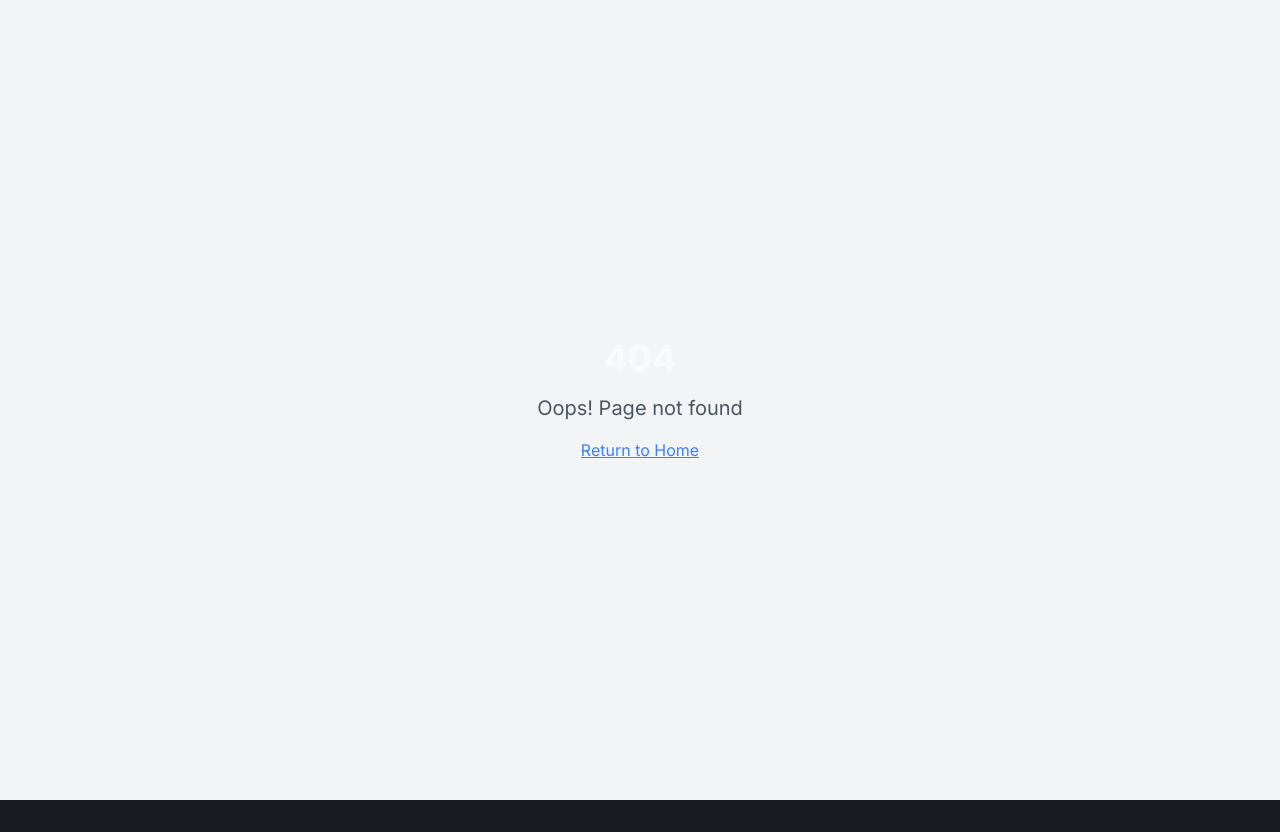
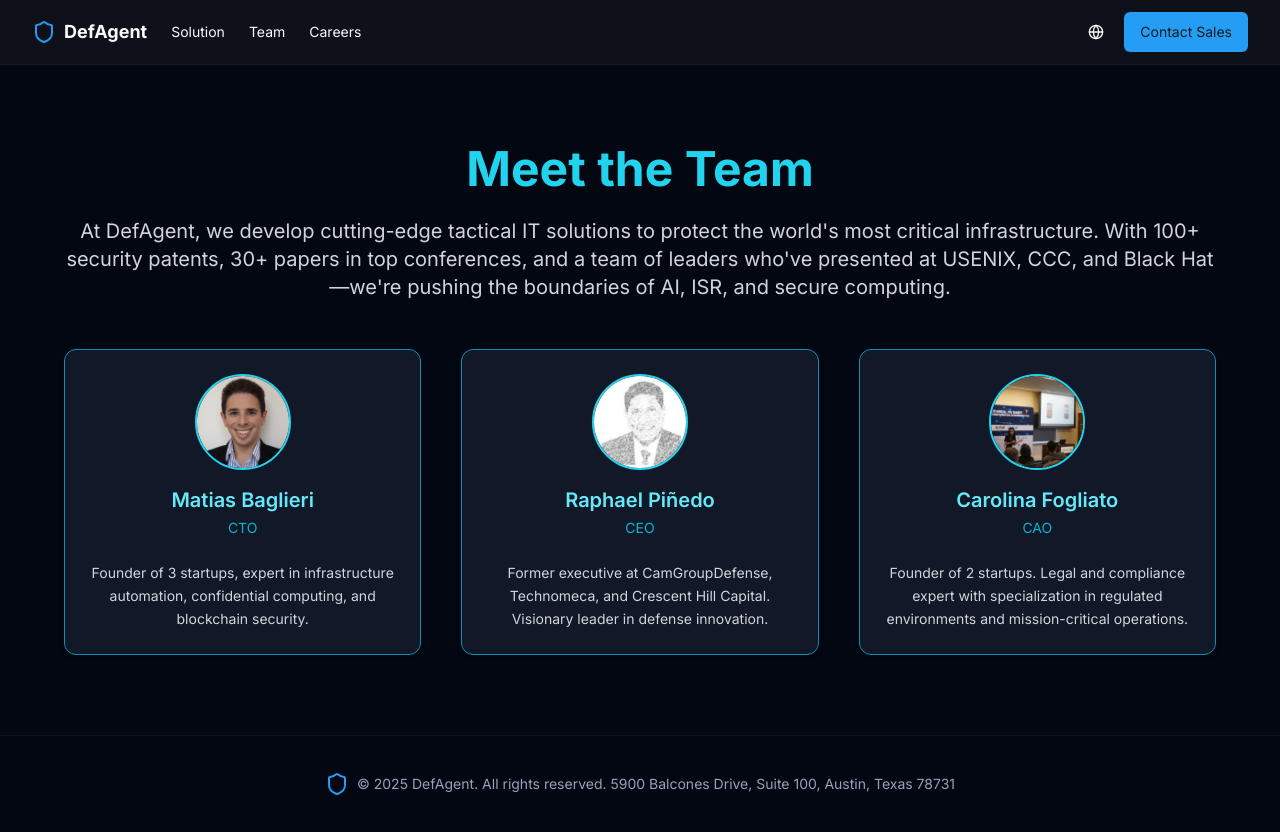
Before and after one commit to matiasbaglieri/defagent-frontend, a React (Vite) app: page /team in a window 1280 px wide. Before the commit this address had no page. Before the commit the page ends 800 px from the top, so only its background shows below. Built offline with nearby package versions, Linux system fonts and the light colour scheme.

Commit message:
add team

```diff
--- a/src/App.tsx
+++ b/src/App.tsx
@@ -6,6 +6,7 @@ import { BrowserRouter, Routes, Route } from "react-router-dom";
 import Index from "./pages/Index";
 import Solutions from "./pages/Solutions";
 import Careers from "./pages/Careers";
+import Team from "./pages/Team";
 import NotFound from "./pages/NotFound";
 
 const queryClient = new QueryClient();
@@ -20,6 +21,7 @@ const App = () => (
           <Route path="/" element={<Index />} />
           <Route path="/solutions" element={<Solutions />} />
           <Route path="/careers" element={<Careers />} />
+          <Route path="/team" element={<Team />} />
           <Route path="*" element={<NotFound />} />
         </Routes>
       </BrowserRouter>
--- a/src/components/landing/Header.tsx
+++ b/src/components/landing/Header.tsx
@@ -9,10 +9,8 @@ export const Header = () => {
   const location = useLocation();
 
   const navLinks = [
-    { id: "problem", label: t("navProblem"), href: "/#problem" },
     { id: "solution", label: t("navSolution"), href: "/solutions" },
-    { id: "demo", label: t("navDemo"), href: "/#demo" },
-    { id: "team", label: t("navTeam"), href: "/#team" },
+    { id: "team", label: t("navTeam"), href: "/team" },
     { id: "careers", label: t("navCareers"), href: "/careers" },
   ];
 
--- a/src/locales/en.ts
+++ b/src/locales/en.ts
@@ -52,7 +52,7 @@ export default {
   ctaSubtitle: "Integrate your forces with the next generation of C2 and intelligence. Get in touch to schedule a private demonstration for your unit.",
   ctaButton: "Request a Demo",
   // Footer
-  footerAllRightsReserved: "All rights reserved.",
+  footerAllRightsReserved: "All rights reserved. 5900 Balcones Drive, Suite 100, Austin, Texas 78731",
   // Solutions Page
   solutionsPageTitle: "DefAgent Tactical IT Platform",
   solutionsPageSubtitle: "Comprehensive defense solutions for modern warfare",
@@ -77,4 +77,16 @@ export default {
   careersPosition2Type: "Full-Time · Remote or Hybrid",
   careersPosition3Title: "Developer Relations Lead – Member of Founding Technical Staff",
   careersPosition3Type: "Full-Time · Remote or Hybrid",
+  // Team Page
+  teamPageTitle: "Meet the Team",
+  teamPageSubtitle: "At DefAgent, we develop cutting-edge tactical IT solutions to protect the world's most critical infrastructure. With 100+ security patents, 30+ papers in top conferences, and a team of leaders who've presented at USENIX, CCC, and Black Hat—we're pushing the boundaries of AI, ISR, and secure computing.",
+  teamMember1Name: "Matias Baglieri",
+  teamMember1Role: "CTO",
+  teamMember1Desc: "Founder of 3 startups, expert in infrastructure automation, confidential computing, and blockchain security.",
+  teamMember2Name: "Raphael Piñedo",
+  teamMember2Role: "CEO",
+  teamMember2Desc: "Former executive at CamGroupDefense, Technomeca, and Crescent Hill Capital. Visionary leader in defense innovation.",
+  teamMember3Name: "Carolina Fogliato",
+  teamMember3Role: "CAO",
+  teamMember3Desc: "Founder of 2 startups. Legal and compliance expert with specialization in regulated environments and mission-critical operations.",
 };
--- a/src/locales/es.ts
+++ b/src/locales/es.ts
@@ -41,18 +41,21 @@ export default {
   // Team
   teamTitle: "Operadores de Élite y Pioneros del Código Abierto",
   teamSubtitle: "Nuestro equipo combina una profunda experiencia operativa con talento de ingeniería de clase mundial.",
-  teamMember1Name: "CTO",
-  teamMember1Desc: "Fundador de 3 Startups, Experto en IA y Blockchain",
-  teamMember2Name: "CEO",
-  teamMember2Desc: "Ex CamGroupDefense, Technomeca, Crescent Hill Capital",
-  teamMember3Name: "CAO",
-  teamMember3Desc: "Founder 2x Startups, Legal Compliance in ForMe",
+  teamMember1Name: "Matias Baglieri",
+  teamMember1Role: "CTO",
+  teamMember1Desc: "Fundador de 3 startups, experto en automatización de infraestructura, computación confidencial y seguridad blockchain.",
+  teamMember2Name: "Raphael Piñedo",
+  teamMember2Role: "CEO",
+  teamMember2Desc: "Ex ejecutivo en CamGroupDefense, Technomeca y Crescent Hill Capital. Líder visionario en innovación de defensa.",
+  teamMember3Name: "Carolina Fogliato",
+  teamMember3Role: "CAO",
+  teamMember3Desc: "Fundadora de 2 startups. Experta legal y de cumplimiento con especialización en entornos regulados y operaciones críticas para la misión.",
   // CTA
   ctaTitle: "¿Listo para dominar el campo de batalla?",
   ctaSubtitle: "Integre sus fuerzas con la próxima generación de C2 e inteligencia. Póngase en contacto para programar una demostración privada para su unidad.",
   ctaButton: "Solicitar una Demostración",
   // Footer
-  footerAllRightsReserved: "Todos los derechos reservados.",
+  footerAllRightsReserved: " Todos los derechos reservados. 5900 Balcones Drive, Suite 100, Austin, Texas 78731",
   // Solutions Page
   solutionsPageTitle: "Plataforma Táctica IT de DefAgent",
   solutionsPageSubtitle: "Soluciones de defensa integrales para la guerra moderna",
@@ -77,4 +80,7 @@ export default {
   careersPosition2Type: "Tiempo Completo · Remoto o Híbrido",
   careersPosition3Title: "Líder de Relaciones con Desarrolladores – Miembro del Personal Técnico Fundador",
   careersPosition3Type: "Tiempo Completo · Remoto o Híbrido",
+  // Team Page
+  teamPageTitle: "Conoce al Equipo",
+  teamPageSubtitle: "En DefAgent, desarrollamos soluciones IT tácticas de vanguardia para proteger la infraestructura más crítica del mundo. Con más de 100 patentes de seguridad, más de 30 artículos en conferencias de primer nivel, y un equipo de líderes que han presentado en USENIX, CCC y Black Hat, estamos empujando los límites de la IA, ISR y la computación segura.",
 };
--- a/src/locales/fr.ts
+++ b/src/locales/fr.ts
@@ -41,18 +41,21 @@ export default {
   // Team
   teamTitle: "Opérateurs d'Élite et Pionniers de l'Open-Source",
   teamSubtitle: "Notre équipe allie une expérience opérationnelle approfondie à un talent d'ingénierie de classe mondiale.",
-  teamMember1Name: "CTO",
-  teamMember1Desc: "Fondateur de 3 startups, expert en IA et Blockchain",
-  teamMember2Name: "CEO",
-  teamMember2Desc: "Ancien de CamGroupDefense, Technomeca, Crescent Hill Capital",
-  teamMember3Name: "CAO",
-  teamMember3Desc: "Founder 2x Startups, Legal Compliance in ForMe",
+  teamMember1Name: "Matias Baglieri",
+  teamMember1Role: "CTO",
+  teamMember1Desc: "Fondateur de 3 startups, expert en automatisation d'infrastructure, informatique confidentielle et sécurité blockchain.",
+  teamMember2Name: "Raphael Piñedo",
+  teamMember2Role: "CEO",
+  teamMember2Desc: "Ancien dirigeant chez CamGroupDefense, Technomeca et Crescent Hill Capital. Leader visionnaire en innovation de défense.",
+  teamMember3Name: "Carolina Fogliato",
+  teamMember3Role: "CAO",
+  teamMember3Desc: "Fondatrice de 2 startups. Experte juridique et de conformité avec spécialisation dans les environnements réglementés et les opérations critiques pour la mission.",
   // CTA
   ctaTitle: "Prêt à dominer l'espace de bataille ?",
   ctaSubtitle: "Intégrez vos forces à la nouvelle génération de C2 et de renseignement. Contactez-nous pour planifier une démonstration privée pour votre unité.",
   ctaButton: "Demander une démo",
   // Footer
-  footerAllRightsReserved: "Tous droits réservés.",
+  footerAllRightsReserved: "Tous droits réservés. 5900 Balcones Drive, Suite 100, Austin, Texas 78731",
   // Solutions Page
   solutionsPageTitle: "Plateforme IT Tactique DefAgent",
   solutionsPageSubtitle: "Solutions de défense complètes pour la guerre moderne",
@@ -77,4 +80,7 @@ export default {
   careersPosition2Type: "Temps Plein · Télétravail ou Hybride",
   careersPosition3Title: "Responsable des Relations Développeurs – Membre du Personnel Technique Fondateur",
   careersPosition3Type: "Temps Plein · Télétravail ou Hybride",
+  // Team Page
+  teamPageTitle: "Rencontrez l'Équipe",
+  teamPageSubtitle: "Chez DefAgent, nous développons des solutions IT tactiques de pointe pour protéger l'infrastructure la plus critique au monde. Avec plus de 100 brevets de sécurité, plus de 30 articles dans les meilleures conférences, et une équipe de leaders qui ont présenté à USENIX, CCC et Black Hat, nous repoussons les limites de l'IA, de l'ISR et de l'informatique sécurisée.",
 };
--- a/src/locales/he.ts
+++ b/src/locales/he.ts
@@ -41,18 +41,21 @@ export default {
   // Team
   teamTitle: "מפעילים מובחרים וחלוצי קוד פתוח",
   teamSubtitle: "הצוות שלנו משלב ניסיון מבצעי עמוק עם כישרון הנדסי ברמה עולמית.",
-  teamMember1Name: "CTO",
-  teamMember1Desc: "מייסד 3 סטארטאפים, מומחה בבינה מלאכותית ובלוקצ'יין",
-  teamMember2Name: "CEO",
-  teamMember2Desc: "לשעבר CamGroupDefense, Technomeca, Crescent Hill Capital",
-  teamMember3Name: "CAO",
-  teamMember3Desc: "Founder 2x Startups, Legal Compliance in ForMe",
+  teamMember1Name: "Matias Baglieri",
+  teamMember1Role: "CTO",
+  teamMember1Desc: "מייסד 3 סטארטאפים, מומחה באוטומציה של תשתיות, מחשוב סודי ואבטחת בלוקצ'יין.",
+  teamMember2Name: "Raphael Piñedo",
+  teamMember2Role: "CEO",
+  teamMember2Desc: "מנהל לשעבר ב-CamGroupDefense, Technomeca ו-Crescent Hill Capital. מנהיג חזוני בחדשנות הגנה.",
+  teamMember3Name: "Carolina Fogliato",
+  teamMember3Role: "CAO",
+  teamMember3Desc: "מייסדת 2 סטארטאפים. מומחית משפטית ועמידה בתקנות עם התמחות בסביבות מוסדרות ופעולות קריטיות למשימה.",
   // CTA
   ctaTitle: "מוכן לשלוט בשדה הקרב?",
   ctaSubtitle: "שלב את כוחותיך עם הדור הבא של C2 ומודיעין. צור קשר לקביעת הדגמה פרטית ליחידה שלך.",
   ctaButton: "בקש הדגמה",
   // Footer
-  footerAllRightsReserved: "כל הזכויות שמורות.",
+  footerAllRightsReserved: " כל הזכויות שמורות. 5900 Balcones Drive, Suite 100, Austin, Texas 78731",
   // Solutions Page
   solutionsPageTitle: "פלטפורמת IT טקטית DefAgent",
   solutionsPageSubtitle: "פתרונות הגנה מקיפים למלחמה מודרנית",
@@ -77,4 +80,7 @@ export default {
   careersPosition2Type: "משרה מלאה · מרחוק או היברידי",
   careersPosition3Title: "מנהל יחסי מפתחים – חבר צוות טכני מייסד",
   careersPosition3Type: "משרה מלאה · מרחוק או היברידי",
+  // Team Page
+  teamPageTitle: "פגשו את הצוות",
+  teamPageSubtitle: "ב-DefAgent, אנו מפתחים פתרונות IT טקטיים מתקדמים להגנה על התשתית הקריטית ביותר בעולם. עם יותר מ-100 פטנטי אבטחה, יותר מ-30 מאמרים בכנסים המובילים, וצוות של מנהיגים שהציגו ב-USENIX, CCC ו-Black Hat, אנו דוחפים את הגבולות של בינה מלאכותית, ISR ומחשוב מאובטח.",
 };
--- a/src/locales/pt.ts
+++ b/src/locales/pt.ts
@@ -41,18 +41,21 @@ export default {
   // Team
   teamTitle: "Operadores de Elite e Pioneiros de Código Aberto",
   teamSubtitle: "Nossa equipe combina profunda experiência operacional com talento de engenharia de classe mundial.",
-  teamMember1Name: "CTO",
-  teamMember1Desc: "Fundador de 3 Startups, Especialista em IA e Blockchain",
-  teamMember2Name: "CEO",
-  teamMember2Desc: "Ex-CamGroupDefense, Technomeca, Crescent Hill Capital",
-  teamMember3Name: "CAO",
-  teamMember3Desc: "Founder 2x Startups, Legal Compliance in ForMe",
+  teamMember1Name: "Matias Baglieri",
+  teamMember1Role: "CTO",
+  teamMember1Desc: "Fundador de 3 startups, especialista em automação de infraestrutura, computação confidencial e segurança blockchain.",
+  teamMember2Name: "Raphael Piñedo",
+  teamMember2Role: "CEO",
+  teamMember2Desc: "Ex-executivo na CamGroupDefense, Technomeca e Crescent Hill Capital. Líder visionário em inovação de defesa.",
+  teamMember3Name: "Carolina Fogliato",
+  teamMember3Role: "CAO",
+  teamMember3Desc: "Fundadora de 2 startups. Especialista legal e de conformidade com especialização em ambientes regulamentados e operações críticas para a missão.",
   // CTA
   ctaTitle: "Pronto para dominar o espaço de batalha?",
   ctaSubtitle: "Integre suas forças com a próxima geração de C2 e inteligência. Entre em contato para agendar uma demonstração privada para sua unidade.",
   ctaButton: "Solicitar uma Demonstração",
   // Footer
-  footerAllRightsReserved: "Todos os direitos reservados.",
+  footerAllRightsReserved: "Todos os direitos reservados. 5900 Balcones Drive, Suite 100, Austin, Texas 78731",
   // Solutions Page
   solutionsPageTitle: "Plataforma Tática IT DefAgent",
   solutionsPageSubtitle: "Soluções de defesa abrangentes para guerra moderna",
@@ -77,4 +80,7 @@ export default {
   careersPosition2Type: "Tempo Integral · Remoto ou Híbrido",
   careersPosition3Title: "Líder de Relações com Desenvolvedores – Membro da Equipe Técnica Fundadora",
   careersPosition3Type: "Tempo Integral · Remoto ou Híbrido",
+  // Team Page
+  teamPageTitle: "Conheça a Equipe",
+  teamPageSubtitle: "Na DefAgent, desenvolvemos soluções IT táticas de ponta para proteger a infraestrutura mais crítica do mundo. Com mais de 100 patentes de segurança, mais de 30 artigos em conferências de primeiro nível, e uma equipe de líderes que apresentaram na USENIX, CCC e Black Hat, estamos empurrando os limites da IA, ISR e computação segura.",
 };
--- /dev/null
+++ b/src/pages/Team.tsx
@@ -0,0 +1,76 @@
+import React from "react";
+import { useTranslation } from "react-i18next";
+import { Header } from "../components/landing/Header";
+import { Footer } from "../components/landing/Footer";
+import { Avatar, AvatarFallback, AvatarImage } from "@/components/ui/avatar";
+
+export default function Team() {
+  const { t } = useTranslation();
+
+  const team = [
+    {
+      name: t("teamMember1Name"),
+      role: t("teamMember1Role"),
+      description: t("teamMember1Desc"),
+      image: "/lovable-uploads/8a9a0c68-8f5a-4de8-89e9-6adb3a22580a.png",
+    },
+    {
+      name: t("teamMember2Name"),
+      role: t("teamMember2Role"),
+      description: t("teamMember2Desc"),
+      image: "/lovable-uploads/0d151261-672f-433d-8921-4f5e6c232e9b.png",
+    },
+    {
+      name: t("teamMember3Name"),
+      role: t("teamMember3Role"),
+      description: t("teamMember3Desc"),
+      image: "/lovable-uploads/1596672846729.jpeg",
+    },
+  ];
+
+  return (
+    <div className="min-h-screen bg-gray-950">
+      <Header />
+      <main>
+        <section className="bg-gray-950 text-white py-20 px-6 md:px-16">
+          <div className="max-w-6xl mx-auto text-center">
+            <h1 className="text-4xl md:text-5xl font-bold text-cyan-400 mb-6">
+              {t("teamPageTitle")}
+            </h1>
+            <p className="text-lg md:text-xl text-gray-300 mb-12">
+              {t("teamPageSubtitle")}
+            </p>
+
+            <div className="grid grid-cols-1 sm:grid-cols-2 md:grid-cols-3 gap-10">
+              {team.map((member, index) => (
+                <div
+                  key={index}
+                  className="bg-gray-900 border border-cyan-600 rounded-xl p-6 shadow-md hover:shadow-cyan-600 transition-all duration-300 hover:scale-105"
+                >
+                  <div className="flex flex-col items-center mb-4">
+                    <Avatar className="w-24 h-24 mb-4 border-2 border-cyan-400">
+                      <AvatarImage src={member.image} alt={member.name} />
+                      <AvatarFallback className="bg-cyan-900 text-cyan-300">
+                        {member.name.substring(0, 2)}
+                      </AvatarFallback>
+                    </Avatar>
+                    <h3 className="text-xl font-semibold text-cyan-300 mb-1">
+                      {member.name}
+                    </h3>
+                    <p className="text-sm text-cyan-500 mb-2 font-medium">
+                      {member.role}
+                    </p>
+                  </div>
+                  <p className="text-gray-300 text-sm leading-relaxed">
+                    {member.description}
+                  </p>
+                </div>
+              ))}
+            </div>
+          </div>
+        </section>
+      </main>
+      <Footer />
+    </div>
+  );
+}
```
